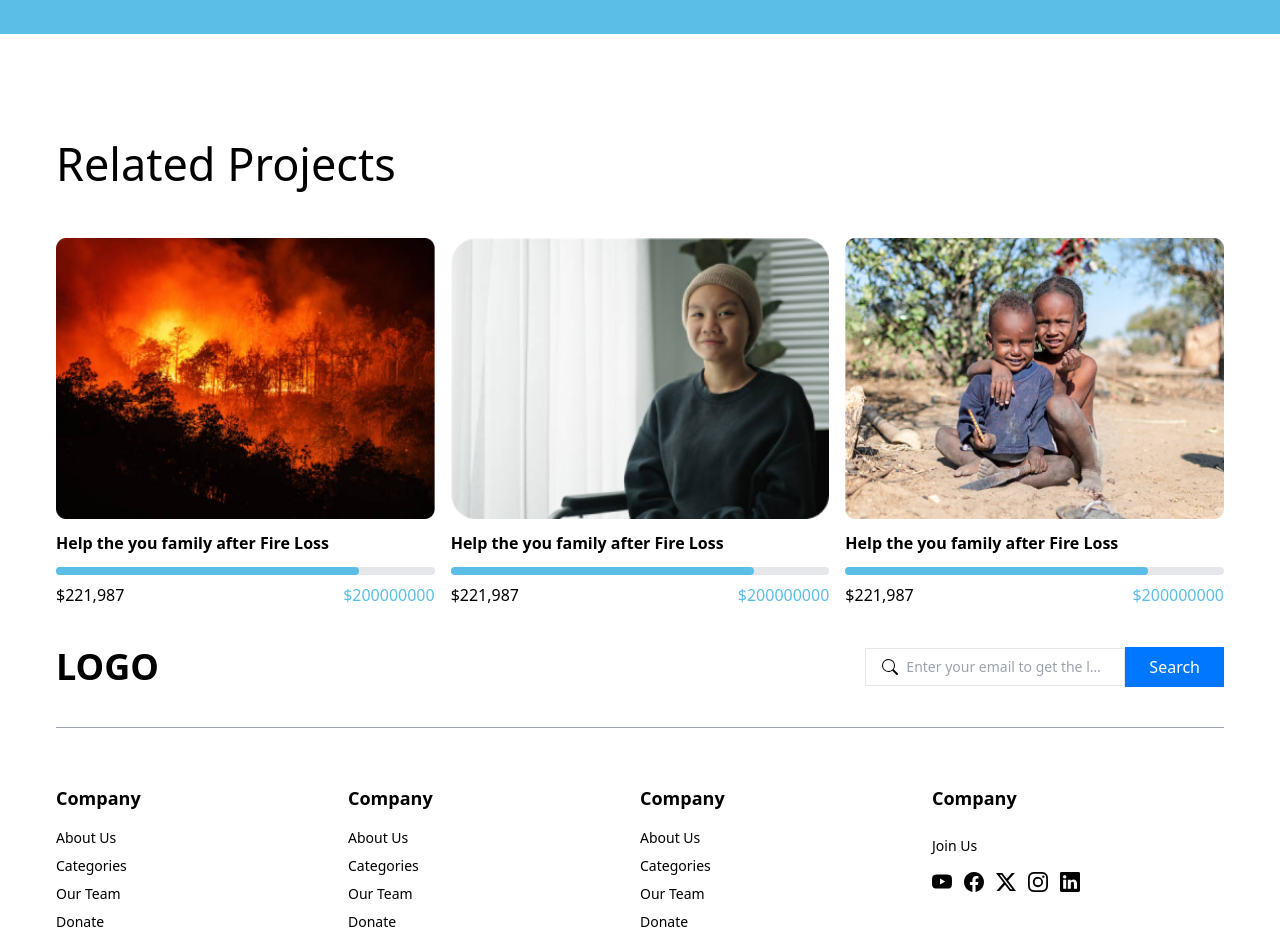
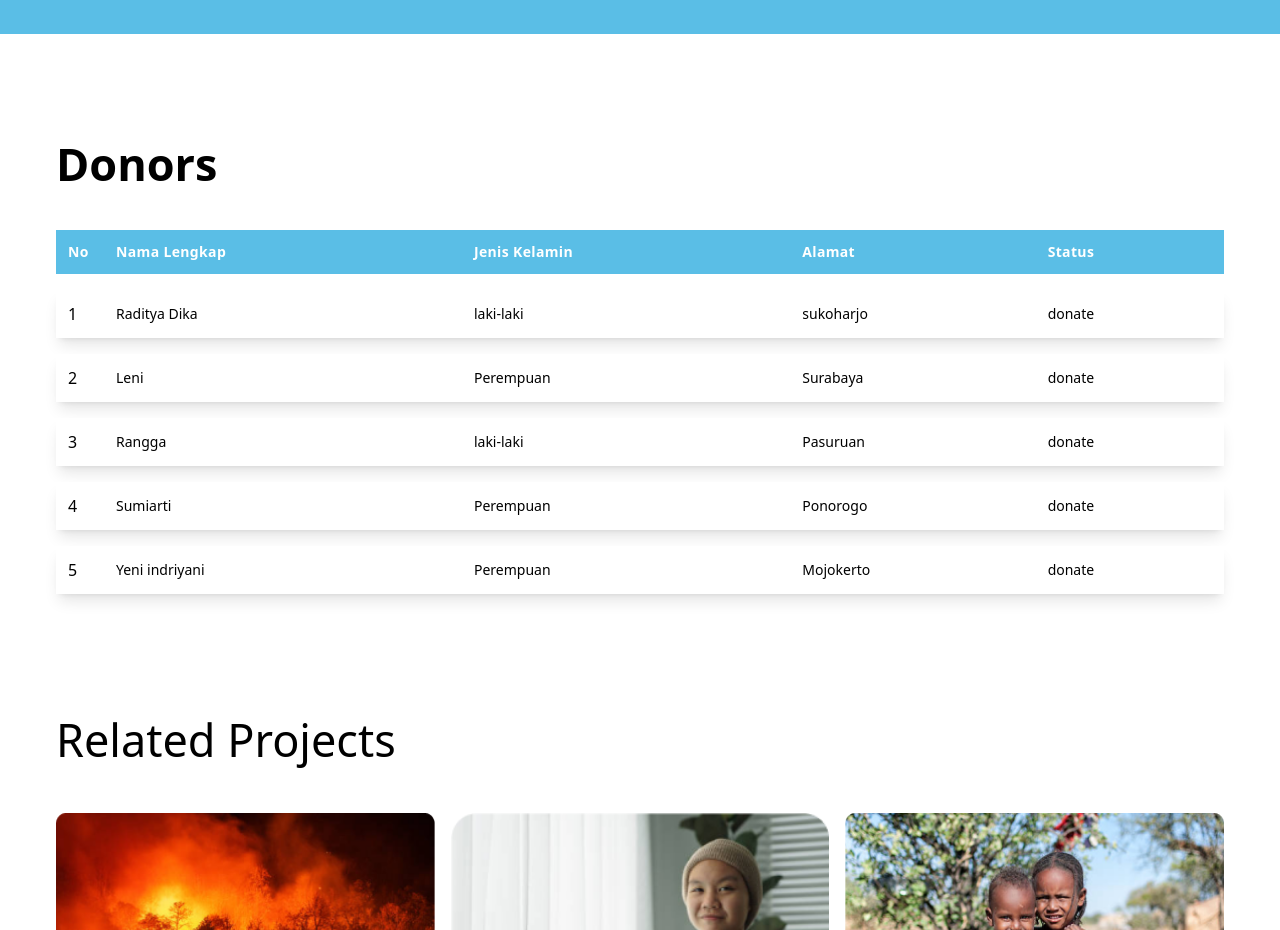
Before and after one commit to Web3-Givinity/front-end, a Next.js app: page /categories/1/detail/1 in a window 1280 px wide. Shown: the part 2140-3070 px from the top of the page. Built offline with nearby package versions, Linux system fonts and the light colour scheme.

Commit message:
added: table in detail categories page

```diff
--- a/src/app/categories/[slug]/detail/[highlight]/page.tsx
+++ b/src/app/categories/[slug]/detail/[highlight]/page.tsx
@@ -9,6 +9,7 @@ import { ProgresDetailCatSection } from '@/app/categories/components/section/Pro
 import { RelatedProjectSection } from '@/app/categories/components/section/RelatedProjectSection';
 import { ModalDonate } from '@/app/categories/components/fragments/ModalDonate';
 import { useState } from 'react';
+import { dataDonors } from '@/constants/dataDonors';
 
 
 export default function DetailHighlight({ params }: { params: { slug: string; highlight: string } }) {
@@ -36,9 +37,53 @@ export default function DetailHighlight({ params }: { params: { slug: string; hi
                 {/* progres detail section*/}
                 <ProgresDetailCatSection />
 
+
+                <section className='px-14 mt-24'>
+                    <h1 className='text-[45px] font-semibold mb-4'>Donors</h1>
+                    <table className="w-full border-separate border-spacing-y-4">
+                        <thead className={`bg-primary-400 border-gray-200 border-b-2 text-white`}>
+                            <tr className='rounded-lg'>
+                                <th className="w-12 p-3 text-sm font-semibold tracking-wide text-left">No</th>
+                                <th className="p-3 text-sm font-semibold tracking-wide text-left">Nama Lengkap</th>
+                                <th className="p-3 text-sm font-semibold tracking-wide text-left">Jenis Kelamin</th>
+                                <th className="p-3 text-sm font-semibold tracking-wide text-left">Alamat</th>
+                                <th className="p-3 text-sm font-semibold tracking-wide text-left">Status</th>
+                            </tr>
+                        </thead>
+                        <tbody className={`divide-y divide-gray-100`}>
+
+                            {
+                                dataDonors.map((item, index) => (
+
+                                    <tr className={`bg-white shadow-lg `} key={index}>
+                                        <td className={`p-3 text-sm}  whitespace-nowrap`}>
+                                            {index + 1}
+                                        </td>
+                                        <td className={`p-3 text-sm whitespace-nowrap`}>
+                                            {item.name}
+                                        </td>
+                                        <td className={`p-3 text-sm whitespace-nowrap`}>
+                                            {item.jenisKelamin}
+                                        </td>
+                                        <td className={`p-3 text-sm  whitespace-nowrap`}>
+                                            {item.alamat}
+                                        </td>
+                                        <td className={`p-3 text-sm  whitespace-nowrap`}>
+                                            {item.status}
+                                        </td>
+                                    </tr>
+                                ))
+                            }
+
+                        </tbody>
+                    </table>
+                </section>
+
                 {/* project relate section */}
                 <RelatedProjectSection />
             </main>
+
+            {/* modal donate */}
             <ModalDonate isVisible={showModal} onClose={() => setShowModal(false)} />
             <Footer />
         </>
--- /dev/null
+++ b/src/constants/dataDonors.ts
@@ -0,0 +1,37 @@
+export const dataDonors = [
+    {
+        id: 1,
+        name: 'Raditya Dika',
+        jenisKelamin: 'laki-laki',
+        alamat: 'sukoharjo',
+        status: 'donate'
+    },
+    {
+        id: 2,
+        name: 'Leni',
+        jenisKelamin: 'Perempuan',
+        alamat: 'Surabaya',
+        status: 'donate'
+    },
+    {
+        id: 3,
+        name: 'Rangga',
+        jenisKelamin: 'laki-laki',
+        alamat: 'Pasuruan',
+        status: 'donate'
+    },
+    {
+        id: 4,
+        name: 'Sumiarti',
+        jenisKelamin: 'Perempuan',
+        alamat: 'Ponorogo',
+        status: 'donate'
+    },
+    {
+        id: 5,
+        name: 'Yeni indriyani',
+        jenisKelamin: 'Perempuan',
+        alamat: 'Mojokerto',
+        status: 'donate'
+    },
+]
```
